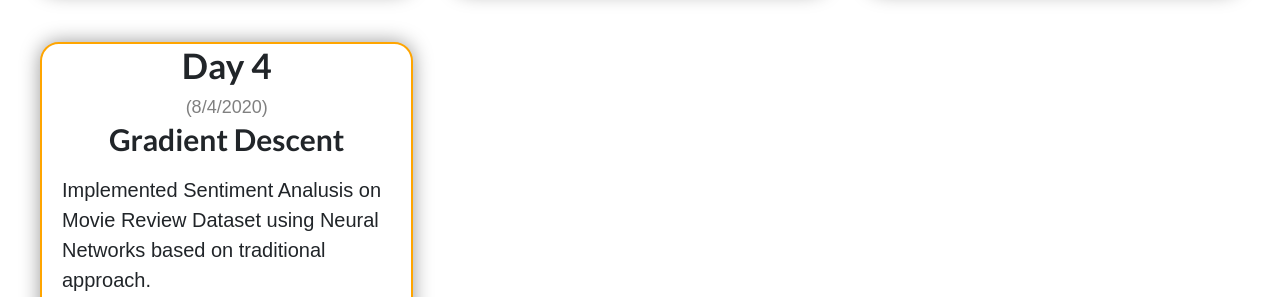
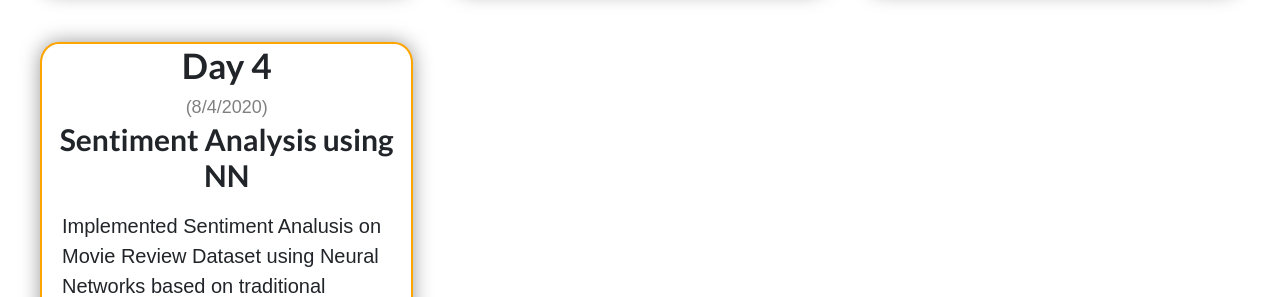
Before and after one commit to infiniteoverflow/100DaysOfML, a website: page index.html in a window 1280 px wide. Shown: the part 1276-1573 px from the top of the page. Drawn offline with Linux system fonts and the light colour scheme.

Commit message:
Added day4

```diff
--- a/index.html
+++ b/index.html
@@ -140,7 +140,7 @@
       <div class="card">
         <h1 class='day-number' style="font-size: 35px; text-align: center;">Day 4</h1>
         <p class='date'>(8/4/2020)</p>
-        <h1 class='day-topic' style= "font-size: 30px; text-align: center;">Gradient Descent</h1>
+        <h1 class='day-topic' style= "font-size: 30px; text-align: center;">Sentiment Analysis using NN</h1>
         <div class="day-descr">
           <p>Implemented Sentiment Analusis on Movie Review Dataset using Neural Networks based on traditional approach.
           </p>
```
